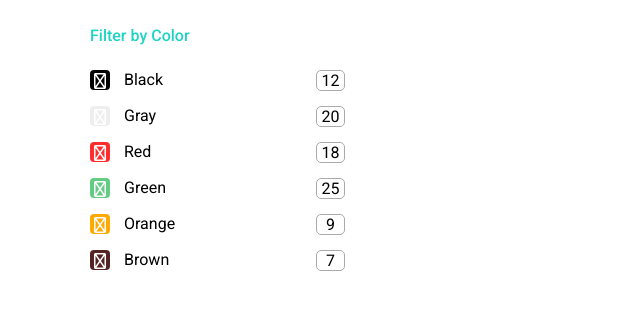
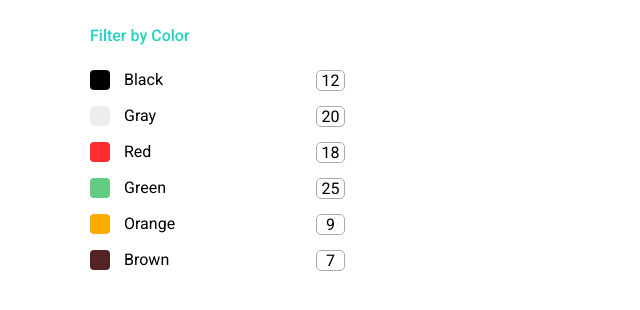
Before and after one commit to ScrumWin21/ScrumFrontEnd, a React (Create React App) app: page /ShopPage in a window 1280 px wide. Shown: the part 1267-1577 px from the top of the page, without its empty margins (0-640 px from the left). Built offline with nearby package versions, Linux system fonts and the light colour scheme.

Commit message:
item #111 Adding click/check effects to checkboxes in filter by color. Created new component in order to handle mapping through the array

```diff
--- a/css/App.css
+++ b/css/App.css
@@ -1350,6 +1350,10 @@ p {
   padding-top: 2px;
 }
 
+.fa-checked {
+  display: none;
+}
+
 .shopBannerLeft-colorBox {
   width: 20px;
   height: 20px;
--- a/scss/ShopPage/_shopBannerLeft.scss
+++ b/scss/ShopPage/_shopBannerLeft.scss
@@ -57,6 +57,11 @@
     // display: none;
 }
 
+.fa-checked {
+    display: none;
+}
+
+
 .shopBannerLeft-colorBox {
     width: 20px;
     height: 20px;
--- /dev/null
+++ b/src/components/shopDetails/ShopComponents/ShopLeftBanner/ShopFilterByColorColorBox.js
@@ -0,0 +1,25 @@
+import React, { useState } from "react";
+
+export const ColorBox = (props) => {
+  const [isActive, setActive] = useState("false");
+
+  const handleToggle = () => {
+    setActive(!isActive);
+  };
+
+  return (
+    <>
+      <div
+        className="shopBannerLeft-colorBox"
+        style={{ backgroundColor: props.data.shopColor.color }}
+        onClick={handleToggle}
+      >
+        <i
+          className={
+            !isActive ? "fa-regular fa-check" : "fa-regular fa-checked"
+          }
+        ></i>
+      </div>
+    </>
+  );
+};
--- a/src/components/shopDetails/ShopComponents/ShopLeftBanner/ShopLeftFilterByColor.js
+++ b/src/components/shopDetails/ShopComponents/ShopLeftBanner/ShopLeftFilterByColor.js
@@ -1,4 +1,5 @@
 import React from "react";
+import { ColorBox } from "./ShopFilterByColorColorBox";
 
 let shopColor = [
   {
@@ -33,7 +34,6 @@ let shopColor = [
   },
 ];
 
-
 export const ShopLeftFilterByColor = () => {
   return (
     <>
@@ -42,12 +42,8 @@ export const ShopLeftFilterByColor = () => {
         {shopColor.map((shopColor) => (
           <div className="shopBannerLeft-container-content-color">
             <div className="flex">
-              <div
-                className="shopBannerLeft-colorBox"
-                style={{ backgroundColor: shopColor.color }}
-              >
-                <i class="fa-regular fa-check"></i>
-              </div>
+              <ColorBox data={{ shopColor }} />
+
               <div>{shopColor.text}</div>
             </div>
 
```
